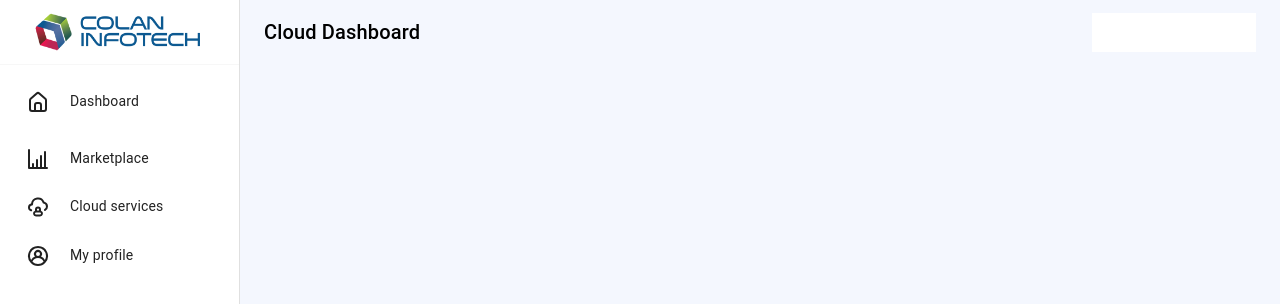
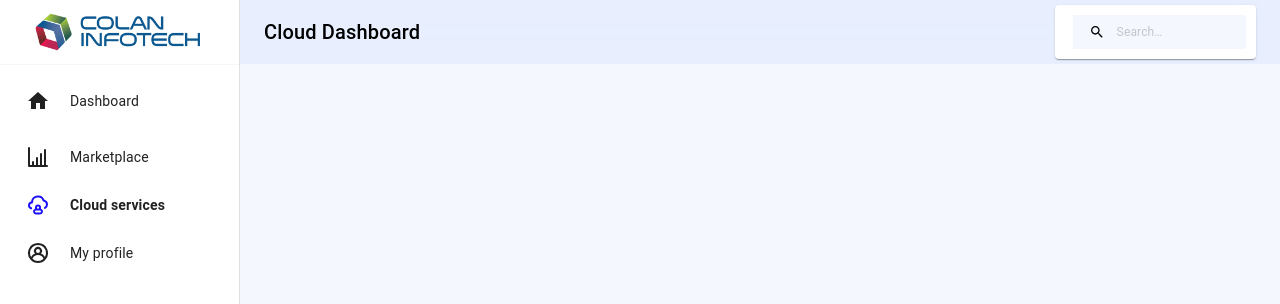
Before and after one commit to raashu8/colan-poc, a Next.js app: page /admin/cloud in a window 1280 px wide. Shown: the top 304 px of the page. Built offline with nearby package versions, Linux system fonts and the light colour scheme.

Commit message:
dashboard sidebar and navbar changes

```diff
--- a/Asset/layout/sidenav.js
+++ b/Asset/layout/sidenav.js
@@ -22,11 +22,12 @@ import InputBase from "@mui/material/InputBase";
 import SearchIcon from "@mui/icons-material/Search";
 import { mainRoute } from "routes";
 import { useRouter } from "next/router";
+import { Card } from "@mui/material";
 
 const drawerWidth = 240;
 const Search = styled("div")(({ theme }) => ({
   position: "relative",
-  borderRadius: theme.shape.borderRadius,
+  borderRadius: 'theme.shape.borderRadius',
   backgroundColor: alpha(theme.palette.common.white, 0.15),
   "&:hover": {
     backgroundColor: alpha(theme.palette.common.white, 0.25),
@@ -36,6 +37,7 @@ const Search = styled("div")(({ theme }) => ({
   [theme.breakpoints.up("sm")]: {
     marginLeft: theme.spacing(1),
     width: "auto",
+    borderRadius:'24px',
   },
 }));
 
@@ -47,20 +49,24 @@ const SearchIconWrapper = styled("div")(({ theme }) => ({
   display: "flex",
   alignItems: "center",
   justifyContent: "center",
+
 }));
 
 const StyledInputBase = styled(InputBase)(({ theme }) => ({
   color: "inherit",
   "& .MuiInputBase-input": {
     padding: theme.spacing(1, 1, 1, 0),
+    fontSize:'12px',
+
     // vertical padding + font size from searchIcon
     paddingLeft: `calc(1em + ${theme.spacing(4)})`,
     transition: theme.transitions.create("width"),
     width: "100%",
     [theme.breakpoints.up("sm")]: {
-      width: "12ch",
+      width: "18ch",
       "&:focus": {
         width: "20ch",
+
       },
     },
   },
@@ -95,9 +101,12 @@ function Sidenav(props) {
                 router.pathname.indexOf(e.path) !== -1
                   ? "dashbord-bar-active"
                   : "dashbord-bar"
+
               }
+
             >
-              <span className="ico-left">{e.icon}</span>
+
+              <span className="ico-left" >{e.icon}</span>
               <span className="mar-lef" style={{ fontSize: "14px" }}>
                 {e.name}
               </span>
@@ -137,7 +146,7 @@ function Sidenav(props) {
           ml: { sm: `${drawerWidth}px` },
         }}
       >
-        <Toolbar sx={{ display: "flex", justifyContent: "space-between" }}>
+        <Toolbar sx={{ display: "flex", justifyContent: "space-between",background:"#d9e4ff70",backdropFilter:'blur(20px)' }}>
           <IconButton
             color="inherit"
             aria-label="open drawer"
@@ -145,7 +154,7 @@ function Sidenav(props) {
             onClick={handleDrawerToggle}
             sx={{ mr: 2, display: { sm: "none" } }}
           >
-            <MenuIcon />
+            <MenuIcon sx={{color:'#1c12f9'}} />
           </IconButton>
           <Typography
             variant="h6"
@@ -155,16 +164,20 @@ function Sidenav(props) {
           >
             {props.heading} Dashboard
           </Typography>
-          <Search>
+          <Card sx={{padding:'10px'}}>
+          <Search sx={{}}>
             <SearchIconWrapper>
-              <SearchIcon sx={{ color: "red" }} />
+              <SearchIcon sx={{ color: "black",zIndex:"9",fontSize:"16px" }} />
             </SearchIconWrapper>
             <StyledInputBase
               placeholder="Search…"
               inputProps={{ "aria-label": "search" }}
-              sx={{ backgroundColor: "white" }}
+              sx={{ backgroundColor: "#f4f7fe",color:'grey' }}
             />
           </Search>
+
+          </Card>
+
         </Toolbar>
       </AppBar>
       <Box
--- a/pages/admin/dashboard.js
+++ b/pages/admin/dashboard.js
@@ -62,6 +62,7 @@ const Dashboard = () => {
           </Grid>
         </Grid>
       </Card>
+
     </div>
   );
 };
--- a/routes.js
+++ b/routes.js
@@ -2,12 +2,13 @@ import { UilEstate } from "@iconscout/react-unicons";
 import { UilCloudLock } from "@iconscout/react-unicons";
 import { UilChartGrowth } from "@iconscout/react-unicons";
 import { UilUserCircle } from "@iconscout/react-unicons";
+import HomeIcon from '@mui/icons-material/Home';
 
 export const mainRoute = [
   {
     name: "Dashboard",
     path: "/admin/dashboard",
-    icon: <UilEstate />,
+    icon: <HomeIcon   />,
   },
   {
     name: "Marketplace",
--- a/styles/module.css
+++ b/styles/module.css
@@ -331,17 +331,23 @@ body {
 .dashbord-bar {
   /* padding: 10px !important; */
   padding: 16px !important;
+  color: #8f9bba;
 }
 .mar-lef {
   margin-left: 20px !important;
 }
 .ico-left {
   margin-left: 10px;
+  font-size: 12px;
 }
-
+.dashbord-bar-active span.ico-left {
+  color:#1c12f9;
+}
 .dashbord-bar-active {
   border-right: 4px solid blue;
-  padding-left: 30px;
+  background-color: #f4f7fe;
+  color:black;
+  font-weight: 600;
 }
 .trans {
   transition-timing-function: ease;
```
Also changed, not shown: 1 other file (tests, documents, lock files or other folders).
